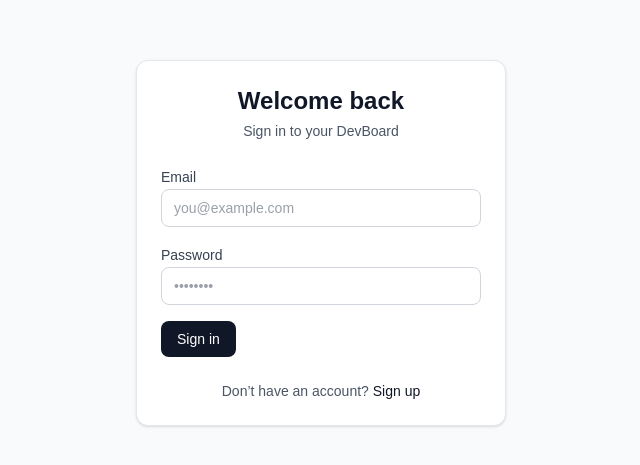
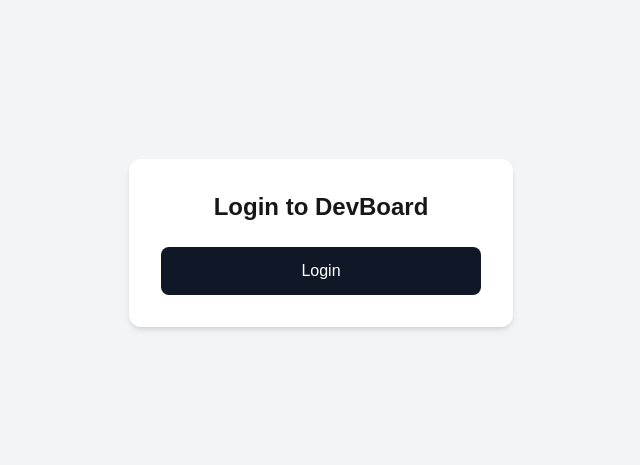
Before and after one commit to ShivamJha2436/devboard, a Next.js app: page /auth/login in a window 1280 px wide. Shown: the part 157-622 px from the top of the page, without its empty margins (319-959 px from the left). Built offline with nearby package versions, Linux system fonts and the light colour scheme.

Commit message:
Adding authentication
Signed-off-by: ShivamJha2436 <shivamkumar87148@gmail.com>

```diff
--- a/app/auth/login/page.js
+++ b/app/auth/login/page.js
@@ -1,56 +1,29 @@
-import Card from "@/components/ui/Card";
-import Input from "@/components/ui/Input";
-import Button from "@/components/ui/Button";
-import Link from "next/link";
+"use client";
+
+import { useRouter } from "next/navigation";
 
 export default function LoginPage() {
+  const router = useRouter();
+
+  const handleLogin = () => {
+    document.cookie = "devboard_auth=true; path=/";
+    router.push("/dashboard");
+  };
+
   return (
-    <div className="flex min-h-screen items-center justify-center bg-gray-50">
-      <Card>
-        <div className="w-80 space-y-6">
-          {/* Header */}
-          <div className="text-center">
-            <h1 className="text-2xl font-semibold text-gray-900">
-              Welcome back
-            </h1>
-            <p className="mt-1 text-sm text-gray-600">
-              Sign in to your DevBoard
-            </p>
-          </div>
+    <div className="min-h-screen flex items-center justify-center bg-gray-100">
+      <div className="bg-white p-8 rounded-xl shadow-md w-full max-w-sm">
+        <h1 className="text-2xl font-bold mb-6 text-center">
+          Login to DevBoard
+        </h1>
 
-          {/* Form */}
-          <form className="space-y-4 text-gray-700">
-            <Input
-              label="Email"
-              type="email"
-              placeholder="you@example.com"
-              required
-            />
-
-            <Input
-              label="Password"
-              type="password"
-              placeholder="••••••••"
-              required
-            />
-
-            <Button type="submit" variant="primary">
-              Sign in
-            </Button>
-          </form>
-
-          {/* Footer */}
-          <p className="text-center text-sm text-gray-600">
-            Don’t have an account?{" "}
-            <Link
-              href="/auth/register"
-              className="font-medium text-gray-900 hover:underline"
-            >
-              Sign up
-            </Link>
-          </p>
-        </div>
-      </Card>
+        <button
+          onClick={handleLogin}
+          className="w-full bg-gray-900 text-white py-3 rounded-lg hover:bg-gray-800 transition"
+        >
+          Login
+        </button>
+      </div>
     </div>
   );
 }
--- a/components/layout/Sidebar.js
+++ b/components/layout/Sidebar.js
@@ -1,7 +1,7 @@
 "use client";
 
 import Link from "next/link";
-import { usePathname } from "next/navigation";
+import { usePathname, useRouter } from "next/navigation";
 
 const navItems = [
   {
@@ -28,9 +28,15 @@
 
 export default function Sidebar() {
   const pathname = usePathname();
+  const router = useRouter();
+
+  const handleLogout = () => {
+    document.cookie = "devboard_auth=; Max-Age=0; path=/";
+    router.push("/auth/login");
+  };
 
   return (
-    <aside className="w-64 min-h-screen bg-white border-r border-gray-200">
+    <aside className="w-64 min-h-screen bg-white border-r border-gray-200 flex flex-col">
       <div className="p-6 border-b border-gray-200">
         <h1 className="text-xl font-semibold text-gray-900">DevBoard</h1>
         <p className="text-xs text-gray-500">Developer Dashboard</p>
@@ -59,12 +65,20 @@
                   isActive ? "invert" : "opacity-70"
                 }`}
               />
-
               <span>{item.name}</span>
             </Link>
           );
         })}
       </nav>
+
+      <div className="mt-auto p-4 border-t border-gray-200">
+        <button
+          onClick={handleLogout}
+          className="flex items-center gap-3 w-full px-4 py-2 text-sm text-red-500 rounded-lg hover:bg-red-50 transition"
+        >
+          <span>Logout</span>
+        </button>
+      </div>
     </aside>
   );
 }
--- a/lib/auth.js
+++ b/lib/auth.js
@@ -0,0 +1,17 @@
+import { cookies } from "next/headers";
+
+// Check if user is authenticated based on the presence of an auth token cookie
+export function isAuthenticated() {
+  const cookieStore = cookies();
+  return cookieStore.get("devboard_auth")?.value === "true";
+}
+
+// Login user (mock implementation)
+export function loginUser(){
+    cookies().set("devboard_auth", "true", { path: "/" });
+}
+
+// Logout user (mock implementation)
+export function logoutUser(){
+    cookies().delete("devboard_auth");
+}
--- /dev/null
+++ b/middleware.js
@@ -0,0 +1,16 @@
+import { NextResponse } from "next/server";
+
+export function middleware(request){
+    const isAuth = request.cookies.get("devboard_auth")?.value === "true";
+    const isDashboard = request.nextUrl.pathname.startsWith("/dashboard");
+
+    if(isDashboard && !isAuth){
+        return NextResponse.redirect(new URL("/auth/login", request.url));
+    }
+
+    return NextResponse.next();
+}
+
+export const config = {
+    matcher: ["/dashboard/:path*"],
+}
```
